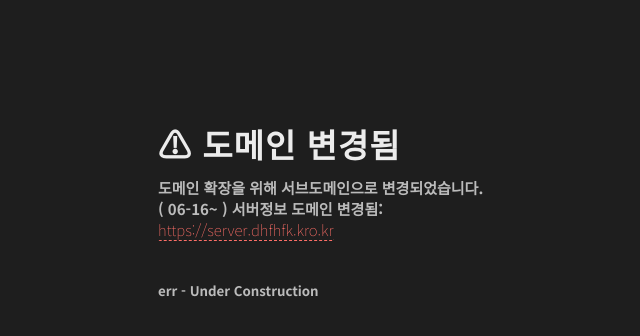
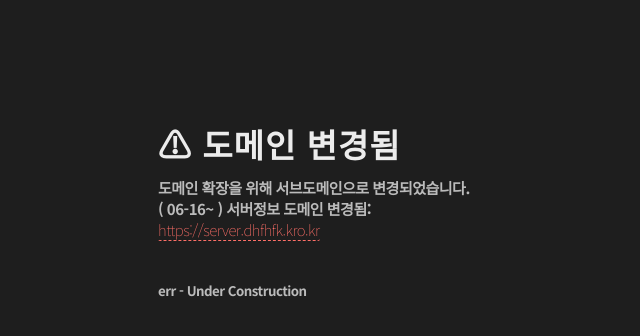
Before and after one commit to dhfhfk/unused-web-2, a plain HTML site: page index.html in a window 1280 px wide. Shown: the whole page, without its empty margins (303-943 px from the left). Drawn offline with Linux system fonts and the light colour scheme.

Commit message:
자간 조정

```diff
--- a/style.css
+++ b/style.css
@@ -1,5 +1,6 @@
 * {
     font-family: 'Noto Sans KR', sans-serif;
+	letter-spacing: -0.5px;
 	color: #bbbbbb;
 }
 
@@ -9,7 +10,7 @@ html {
 
 #notfound .notfound {
 	position: fixed;
-	margin: 0 auto;
+	margin: 100px auto;
 	left: 0;
 	right: 0;
 	max-width: 358px;
@@ -17,7 +18,6 @@ html {
 	flex-wrap: wrap;
 	word-break: keep-all;
 	width: 100%;
-	padding: 100px 10px 0 10px;
 }
 
 .notfound {
```
